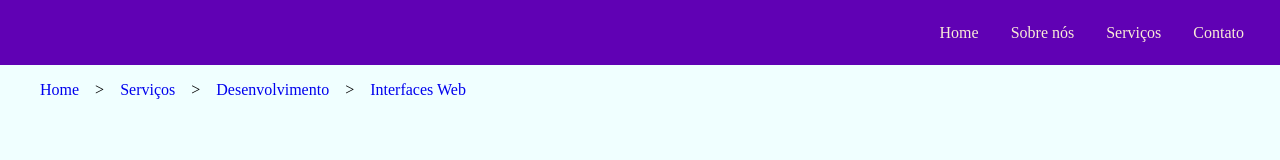
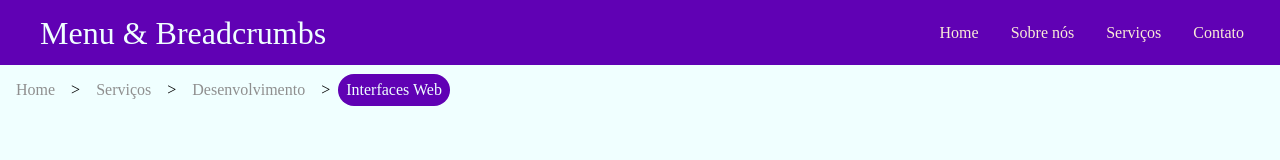
Before and after one commit to killislac/css-combinadores, a plain HTML site: page index.html in a window 1280 px wide. Drawn offline with Linux system fonts and the light colour scheme.

Commit message:
feat: adicionando logotipos na linha menu

```diff
--- a/index.html
+++ b/index.html
@@ -10,6 +10,7 @@
 <body>
     <header>
         <nav  class="menu-navegacao">
+            <span>Menu & Breadcrumbs</span>
             <ul>
                 <li><a href="#">Home</a></li>
                 <li><a href="#">Sobre nós</a></li>
--- a/reset.css
+++ b/reset.css
@@ -46,3 +46,7 @@ table {
 	border-collapse: collapse;
 	border-spacing: 0;
 }
+a{
+	cursor: initial;
+	text-decoration: none;
+}
--- a/style.css
+++ b/style.css
@@ -2,7 +2,16 @@ body{
     min-height: 100vh;
     background-color: azure;
 }
+span{
+    display: inline-flex;
+    color: azure;
+    font-size: 2rem;
+    margin-inline-start: 2.5rem;
+}
 .menu-navegacao{
+    display: flex;
+    justify-content: space-between;
+    align-items: center;
     height: 65px;
     background-color: rgb(96, 1, 180);
 }
@@ -10,7 +19,6 @@ body{
     height: 100%;
     display: flex;
     justify-content: flex-end;
-    align-items: center;
     /* gap: 1rem; */
     margin-inline-end:20px;
 
@@ -31,6 +39,7 @@ body{
     background-color: azure;
     color: rebeccapurple;
     transition-duration: 300ms;
+    cursor: pointer;
 }
 .breadcrumbs{
     height: 50px;
@@ -38,7 +47,7 @@ body{
 .breadcrumbs>ul{
     height: 100%;
     display: flex;
-    margin-inline-start: 1.5rem;
+
 }
 .breadcrumbs li{
     display: inline-flex;
@@ -48,7 +57,6 @@ body{
 .breadcrumbs a{
     display:inline-flex;
     align-items: center;
-    height: 100%;
     padding: 0 1rem;
     text-decoration: none;
 }
@@ -56,6 +64,21 @@ body{
 .breadcrumbs li:not(:last-child)::after{
     content: ">";
 }
-.breadcrumbs li:not(:last-child)::after{
-    content: ">";
+.breadcrumbs li:not(:last-child)>a{
+    color: rgb(143, 143, 143);
 }
+.breadcrumbs li:last-child>a{
+    background-color: rgb(96, 1, 180);
+    color: azure;
+    padding: 8px;
+    border-radius: 16px;
+    margin-inline-start: 8px;
+}
+.breadcrumbs a:hover{
+    text-decoration: underline;
+    cursor: pointer;
+}
+.breadcrumbs li:last-child>a:hover{
+    text-decoration: none;
+    cursor: default;
+}
```
